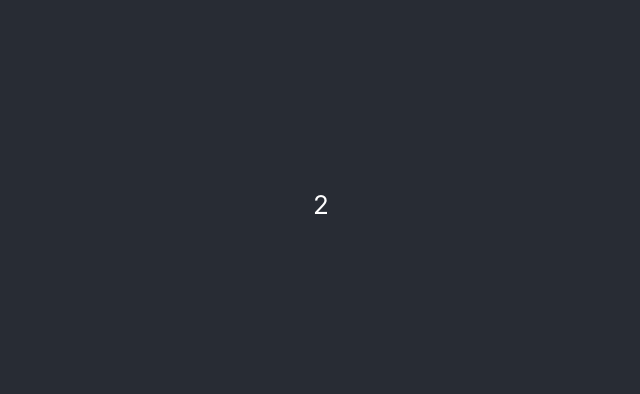
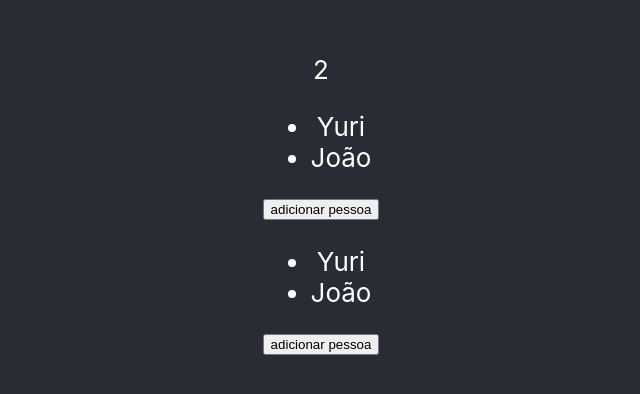
Before and after one commit to yurifws/erjs-hooks, a React (Create React App) app: page / in a window 1280 px wide. Shown: the part 196-590 px from the top of the page, without its empty margins (319-959 px from the left). Built offline with nearby package versions, Linux system fonts and the light colour scheme.

Commit message:
O estado local dos hooks

```diff
--- a/src/App.tsx
+++ b/src/App.tsx
@@ -1,5 +1,6 @@
 
 import './App.css';
+import PeopleList from './PeopleList';
 import useCounter from './hooks/useCounter';
 
 function App() {
@@ -8,6 +9,8 @@
     <div className="App">
       <header className="App-header">
         { number }
+        <PeopleList/>
+        <PeopleList/>
       </header>
     </div>
   );
--- /dev/null
+++ b/src/PeopleList.tsx
@@ -0,0 +1,15 @@
+import usePeople from "./hooks/usePeople"
+
+
+export default function PeopleList() {
+const {people, addPerson} = usePeople()
+
+  return <>
+    <ul>
+      { people.map( person => <li key={person}>{person}</li>) }
+    </ul>
+    <button onClick={() => addPerson('Mário')}>
+      adicionar pessoa
+    </button>
+  </>
+}
--- /dev/null
+++ b/src/hooks/usePeople.ts
@@ -0,0 +1,14 @@
+import { useState } from "react";
+
+export default function usePeople() {
+  const [people, setPeople] = useState(['Yuri', 'João'])
+
+  function addPerson(name: string) {
+    setPeople([...people, name])
+  }
+
+  return {
+    people,
+    addPerson
+  }
+}
```
